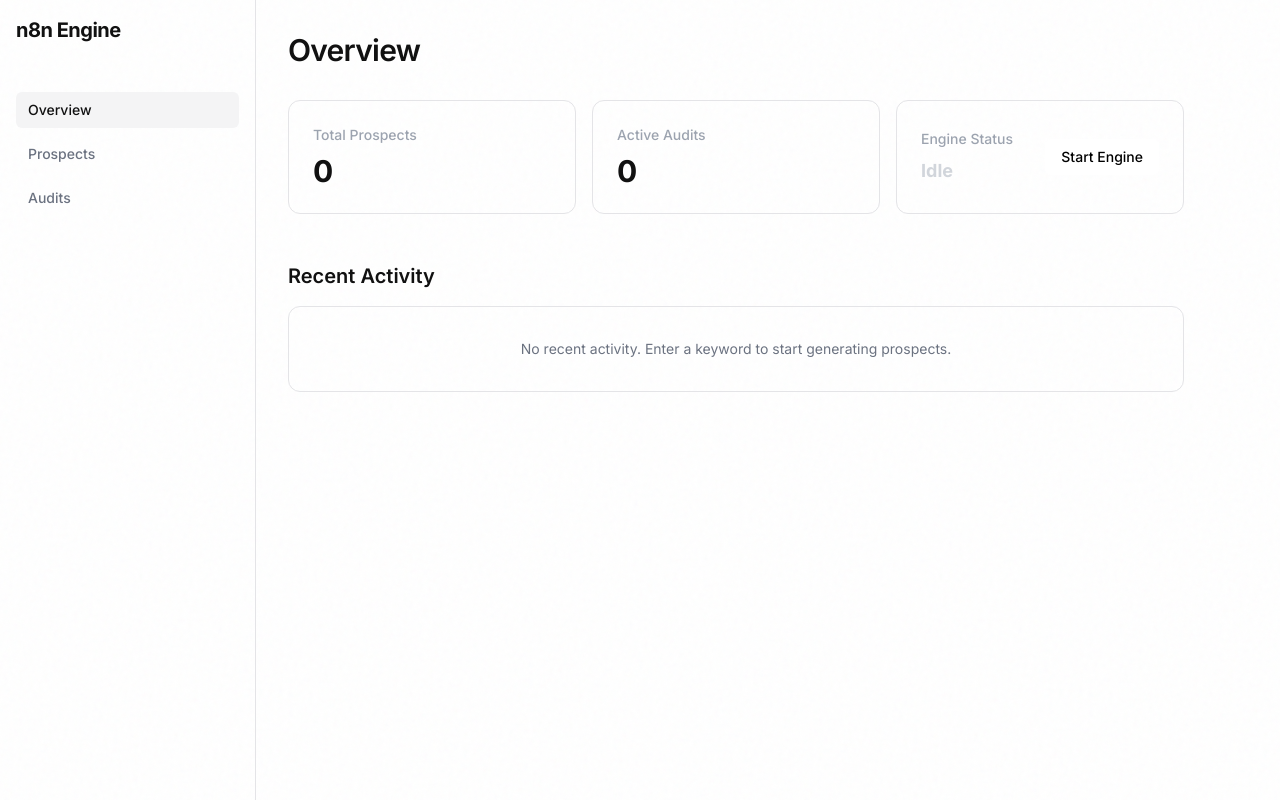
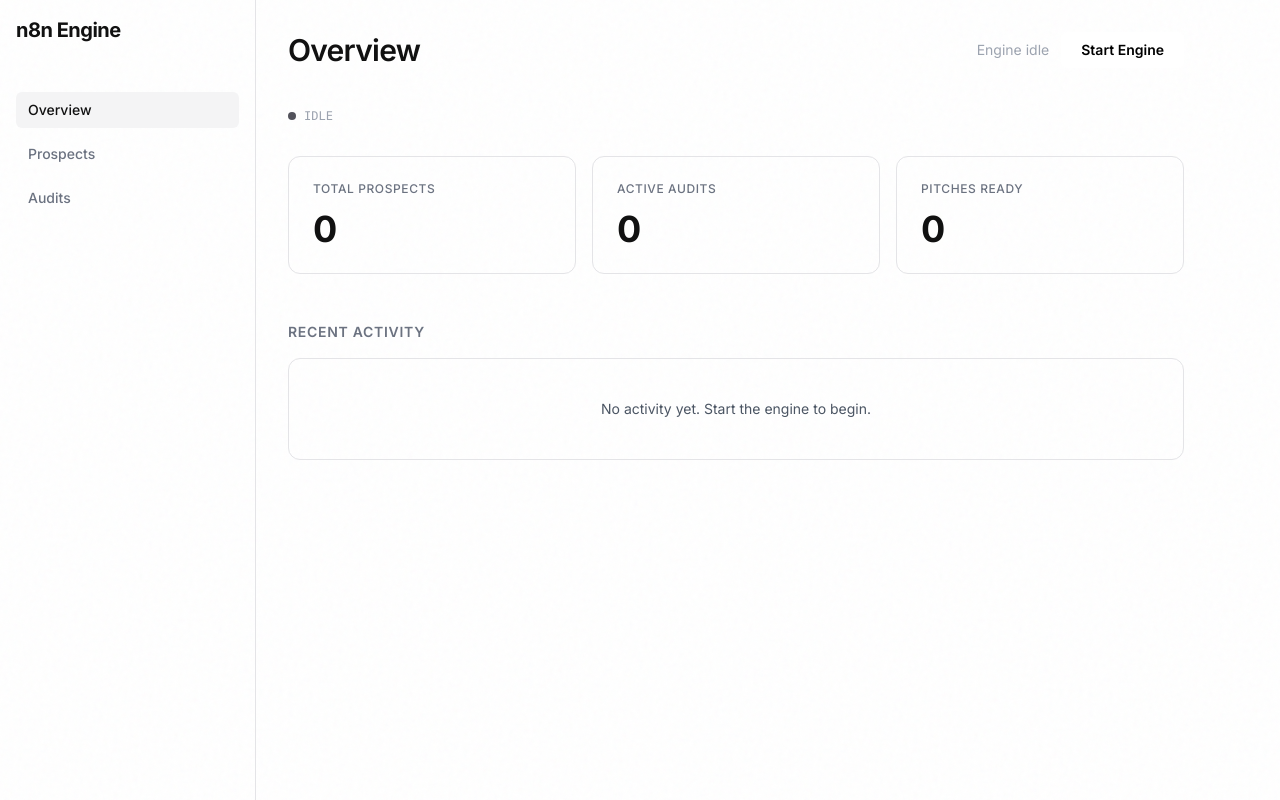
Before and after one commit to KenzBilal/n8n, a Next.js app in the folder dashboard/: page / in a window 1280 px wide. Built offline with nearby package versions, Linux system fonts and the light colour scheme; no server answers; the database is empty.

Commit message:
feat: engine start/stop from dashboard, pm2 worker, Next.js security fix

```diff
--- a/dashboard/app/page.tsx
+++ b/dashboard/app/page.tsx
@@ -1,31 +1,104 @@
+"use client";
+import { useEffect, useState } from "react";
+import { supabase } from "../lib/supabase";
+
 export default function Home() {
+  const [isRunning, setIsRunning] = useState(false);
+  const [totalProspects, setTotalProspects] = useState(0);
+  const [activeAudits, setActiveAudits] = useState(0);
+  const [loading, setLoading] = useState(false);
+
+  useEffect(() => {
+    // Fetch initial state
+    fetchStats();
+    fetchEngineStatus();
+
+    // Realtime: engine control
+    const engineChannel = supabase
+      .channel("engine_control")
+      .on("postgres_changes", { event: "UPDATE", schema: "public", table: "engine_control" }, (payload) => {
+        setIsRunning(payload.new.is_running);
+      })
+      .subscribe();
+
+    // Realtime: companies count
+    const companiesChannel = supabase
+      .channel("companies_count")
+      .on("postgres_changes", { event: "*", schema: "public", table: "companies" }, () => {
+        fetchStats();
+      })
+      .subscribe();
+
+    return () => {
+      supabase.removeChannel(engineChannel);
+      supabase.removeChannel(companiesChannel);
+    };
+  }, []);
+
+  const fetchEngineStatus = async () => {
+    const { data } = await supabase.from("engine_control").select("is_running").eq("id", 1).single();
+    if (data) setIsRunning(data.is_running);
+  };
+
+  const fetchStats = async () => {
+    const { count: prospects } = await supabase.from("companies").select("*", { count: "exact", head: true });
+    const { count: audits } = await supabase.from("audits").select("*", { count: "exact", head: true }).eq("status", "RUNNING");
+    setTotalProspects(prospects || 0);
+    setActiveAudits(audits || 0);
+  };
+
+  const toggleEngine = async () => {
+    setLoading(true);
+    const next = !isRunning;
+    await supabase.from("engine_control").update({ is_running: next, updated_at: new Date().toISOString() }).eq("id", 1);
+    setIsRunning(next);
+    setLoading(false);
+  };
+
   return (
     <div className="max-w-4xl">
-      <h1 className="text-3xl font-semibold mb-8 tracking-tight">Overview</h1>
-
-      <div className="grid grid-cols-1 md:grid-cols-3 gap-4 mb-12">
-        <div className="p-6 border border-[var(--border)] rounded-xl bg-opacity-50">
-          <h3 className="text-sm text-gray-400 font-medium mb-2">Total Prospects</h3>
-          <p className="text-3xl font-bold">0</p>
-        </div>
-        <div className="p-6 border border-[var(--border)] rounded-xl bg-opacity-50">
-          <h3 className="text-sm text-gray-400 font-medium mb-2">Active Audits</h3>
-          <p className="text-3xl font-bold">0</p>
-        </div>
-        <div className="p-6 border border-[var(--border)] rounded-xl bg-opacity-50 flex items-center justify-between">
-          <div>
-             <h3 className="text-sm text-gray-400 font-medium mb-2">Engine Status</h3>
-             <p className="text-lg font-bold text-gray-300">Idle</p>
-          </div>
-          <button className="px-4 py-2 bg-white text-black text-sm font-medium rounded-md hover:bg-gray-200 transition-colors">
-            Start Engine
+      <div className="flex items-center justify-between mb-10">
+        <h1 className="text-3xl font-semibold tracking-tight">Overview</h1>
+        <div className="flex items-center gap-3">
+          <span className="text-sm text-gray-400">{isRunning ? "Engine running" : "Engine idle"}</span>
+          <button
+            onClick={toggleEngine}
+            disabled={loading}
+            className={`px-5 py-2 text-sm font-semibold rounded-md transition-all duration-200 ${
+              isRunning
+                ? "bg-white text-black hover:bg-red-100 hover:text-red-700"
+                : "bg-white text-black hover:bg-gray-200"
+            } disabled:opacity-40`}
+          >
+            {loading ? "..." : isRunning ? "Stop Engine" : "Start Engine"}
           </button>
         </div>
       </div>
 
-      <h2 className="text-xl font-semibold mb-4">Recent Activity</h2>
-      <div className="border border-[var(--border)] rounded-xl p-8 text-center text-gray-500 text-sm">
-        No recent activity. Enter a keyword to start generating prospects.
+      {/* Status indicator */}
+      <div className="flex items-center gap-2 mb-8">
+        <div className={`w-2 h-2 rounded-full ${isRunning ? "bg-green-400 animate-pulse" : "bg-zinc-600"}`} />
+        <span className="text-xs text-gray-400 font-mono">{isRunning ? "ACTIVE" : "IDLE"}</span>
+      </div>
+
+      <div className="grid grid-cols-1 md:grid-cols-3 gap-4 mb-12">
+        <div className="p-6 border border-[var(--border)] rounded-xl">
+          <h3 className="text-xs text-gray-500 font-medium mb-3 uppercase tracking-wider">Total Prospects</h3>
+          <p className="text-4xl font-bold">{totalProspects}</p>
+        </div>
+        <div className="p-6 border border-[var(--border)] rounded-xl">
+          <h3 className="text-xs text-gray-500 font-medium mb-3 uppercase tracking-wider">Active Audits</h3>
+          <p className="text-4xl font-bold">{activeAudits}</p>
+        </div>
+        <div className="p-6 border border-[var(--border)] rounded-xl">
+          <h3 className="text-xs text-gray-500 font-medium mb-3 uppercase tracking-wider">Pitches Ready</h3>
+          <p className="text-4xl font-bold">0</p>
+        </div>
+      </div>
+
+      <h2 className="text-sm font-semibold uppercase tracking-wider text-gray-500 mb-4">Recent Activity</h2>
+      <div className="border border-[var(--border)] rounded-xl p-10 text-center text-gray-600 text-sm">
+        No activity yet. Start the engine to begin.
       </div>
     </div>
   );
--- a/dashboard/package.json
+++ b/dashboard/package.json
@@ -11,7 +11,7 @@
   "dependencies": {
     "@supabase/supabase-js": "^2.42.0",
     "lucide-react": "^0.368.0",
-    "next": "15.3.3",
+    "next": "15.5.19",
     "react": "^18.2.0",
     "react-dom": "^18.2.0",
     "zustand": "^4.5.2"
@@ -22,7 +22,7 @@
     "@types/react-dom": "^18",
     "autoprefixer": "^10.4.19",
     "eslint": "^9",
-    "eslint-config-next": "15.3.3",
+    "eslint-config-next": "15.5.19",
     "postcss": "^8",
     "tailwindcss": "^3.4.1",
     "typescript": "^5"
```
Also changed, not shown: 1 other file (tests, documents, lock files or other folders).
